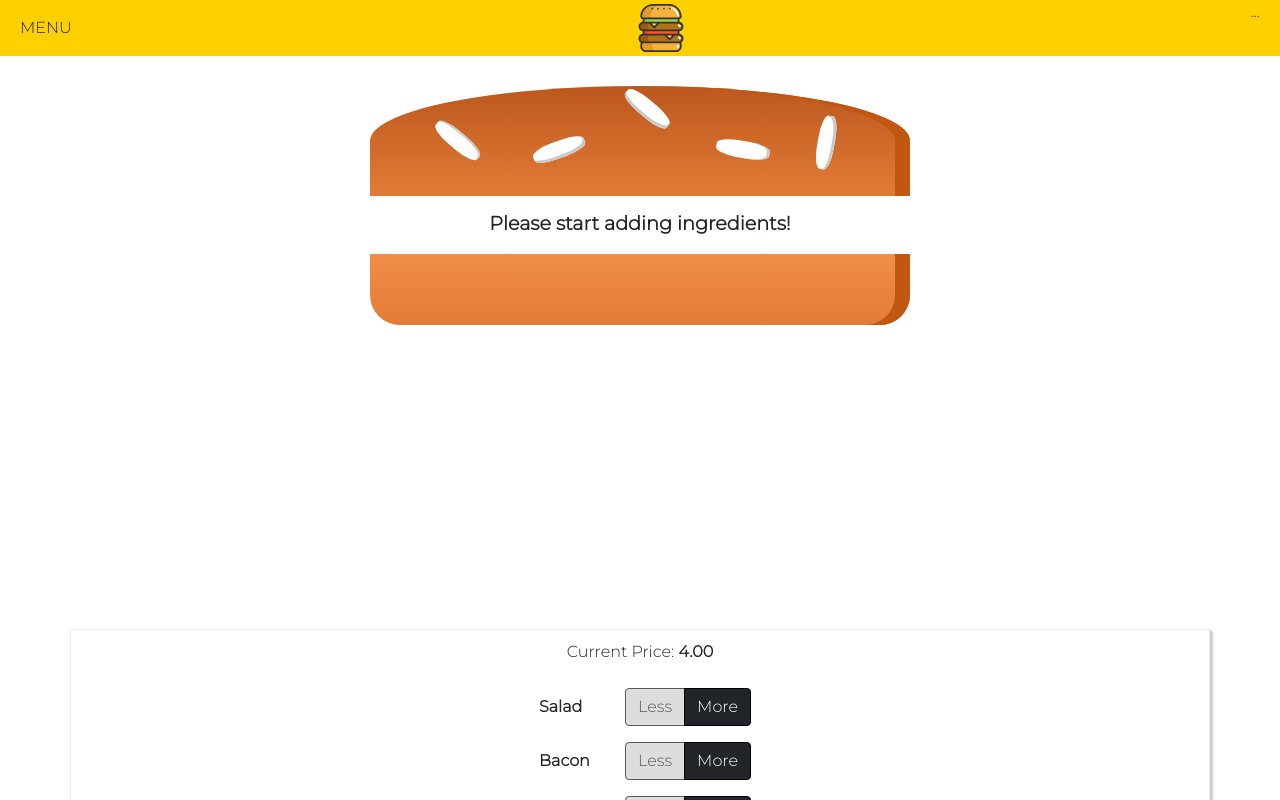
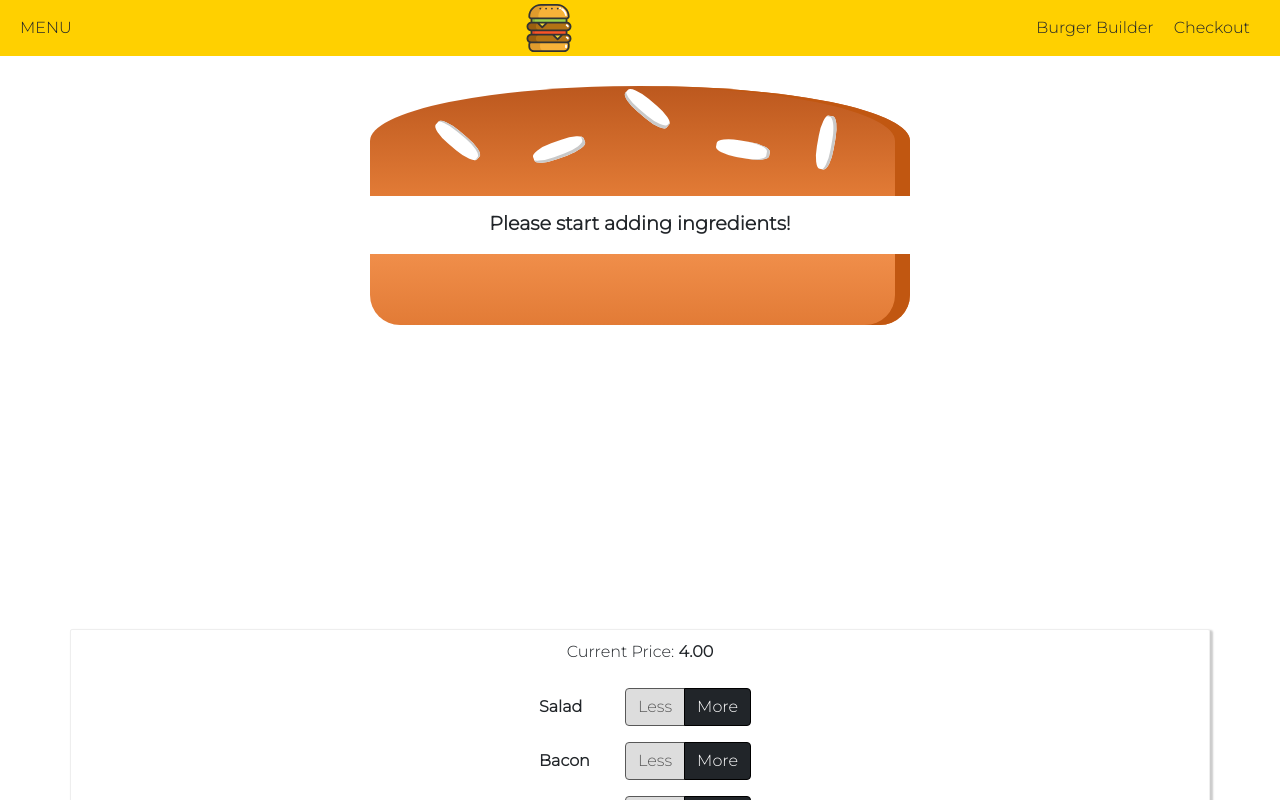
Before and after one commit to ShouryaRSharma/Burger-Builder-App, a React (Create React App) app: page / in a window 1280 px wide. Shown: the top 800 px of the page. Built offline with nearby package versions, Linux system fonts and the light colour scheme.

Commit message:
adding reusable navbar elements

```diff
--- a/src/components/Layout/Layout.js
+++ b/src/components/Layout/Layout.js
@@ -2,7 +2,7 @@ import React from 'react';
 import Aux from '../../hoc/auxiliary';
 import classes from './Layout.module.scss';
 
-import Toolbar from '../UI/Toolbar/Toolbar';
+import Toolbar from '../Navigation/Toolbar/Toolbar';
 
 const layout = (props) => {
     return(
--- a/src/components/Logo/Logo.module.scss
+++ b/src/components/Logo/Logo.module.scss
@@ -1,6 +1,7 @@
 .logo {
     max-height: 56px;
     box-sizing: border-box;
+    text-align: center;
 
     img {
         max-height: 52px;
--- /dev/null
+++ b/src/components/Navigation/NavigationItems/NavigationItem/NavigationItem.js
@@ -0,0 +1,11 @@
+import React from 'react'
+
+import './NavigationItem.scss';
+
+const navigationItem = (props) => {
+    return(
+        <li className="nav-item"><a classname={props.active ? "active" : null} href={props.link}>{props.children}</a></li>
+    )
+}
+
+export default navigationItem;
--- /dev/null
+++ b/src/components/Navigation/NavigationItems/NavigationItem/NavigationItem.scss
@@ -0,0 +1,21 @@
+.nav-item {
+    margin: 0;
+    box-sizing: border-box;
+    display: flex;
+    height: 100%;
+    align-items: center;
+
+    a {
+        color: #212529;
+        text-decoration: none;
+        height: 100%;
+        padding: 16px 10px;
+        border-bottom: 2px solid transparent;
+        box-sizing: border-box;
+        display: block;
+
+        &:hover, &:active, .active {
+            border-bottom: 2px solid #fe2e3f;
+        }
+    }
+}
--- /dev/null
+++ b/src/components/Navigation/NavigationItems/NavigationItems.js
@@ -0,0 +1,16 @@
+import React from 'react'
+
+import './NavigationItems.scss';
+
+import NavigationItem from './NavigationItem/NavigationItem';
+
+const navigationItems = () => {
+    return(
+        <ul className="nav-items">
+            <NavigationItem link="/" active>Burger Builder</NavigationItem>
+            <NavigationItem link="/">Checkout</NavigationItem>
+        </ul>
+    )
+}
+
+export default navigationItems;
--- /dev/null
+++ b/src/components/Navigation/NavigationItems/NavigationItems.scss
@@ -0,0 +1,8 @@
+.nav-items {
+    margin: 0;
+    padding: 0;
+    list-style: none;
+    display: flex;
+    align-items: center;
+    height: 100%;
+}
--- a/src/components/UI/Toolbar/Toolbar.js
+++ b/src/components/Navigation/Toolbar/Toolbar.js
@@ -2,6 +2,7 @@ import React from 'react'
 
 import Logo from '../../Logo/Logo';
 import classes from './Toolbar.module.scss';
+import NavigationItems from '../NavigationItems/NavigationItems';
 
 const toolbar = (props) => {
     return(
@@ -11,7 +12,7 @@ const toolbar = (props) => {
             </div>
             <Logo />
             <nav>
-                ...
+                <NavigationItems />
             </nav>
         </header>
     )
```
Also changed, not shown: src/components/Navigation/Toolbar/Toolbar.module.scss (renamed from src/components/UI/Toolbar/Toolbar.module.scss).
